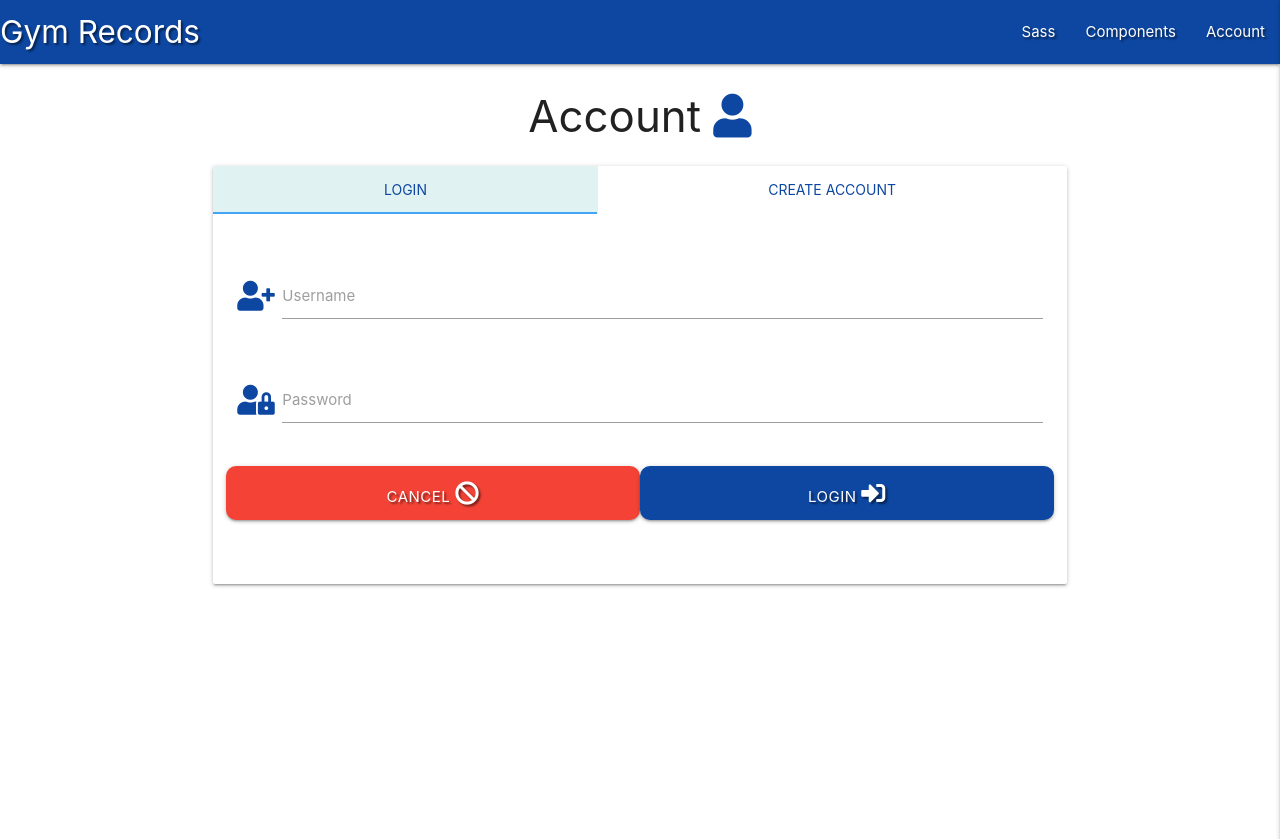
After one commit to kylelawrencedev/gym-records-crud, a Flask app: page /signup in a window 1280 px wide. The commit adds this page. Shown: the top 839 px of the page. Run offline with Flask 2, Linux system fonts and the light colour scheme; some libraries are stand-ins or nearby versions.

Commit message:
Add create account and login template for users

```diff
--- a/app.py
+++ b/app.py
@@ -4,6 +4,7 @@ from flask import (
     redirect, request, session, url_for)
 from flask_pymongo import PyMongo
 from bson.objectid import ObjectId
+from werkzeug.security import generate_password_hash, check_password_hash
 if os.path.exists("env.py"):
     import env
 
@@ -16,6 +17,7 @@ app.secret_key = os.environ.get("SECRET_KEY")
 
 mongo = PyMongo(app)
 
+
 @app.route("/")
 @app.route("/get_overview")
 def get_overview():
@@ -23,6 +25,11 @@ def get_overview():
     return render_template("overview.html", sessions=sessions)
 
 
+@app.route("/signup", methods=["GET", "POST"])
+def account():
+    return render_template("account.html")
+
+
 if __name__ == "__main__":
     app.run(host=os.environ.get("IP"),
             port=int(os.environ.get("PORT")),
--- a/static/css/style.css
+++ b/static/css/style.css
@@ -1,3 +1,16 @@
 .text-shadow {
     text-shadow: 2px 2px 2px rgba(0, 0, 0, 0.5);
 }
+.tabs .tab a:hover, .tabs .tab a.active {
+    background-color: #E0F2F1;
+}
+.tabs .tab a:focus, .tabs .tab a:focus.active {
+    background-color: #E0F2F1;
+}
+.tabs .indicator {
+    background-color: #42A5F5 ;
+}
+.btn-large {
+    border-radius: 10px;
+    padding: 5px;
+}
--- a/static/js/script.js
+++ b/static/js/script.js
@@ -1,3 +1,22 @@
 $(document).ready(function () {
     $('.sidenav').sidenav({edge: "right"});
+    $('.tabs').tabs();
+    /* Code for confirming password was used from
+    http://jsfiddle.net/SirusDoma/ayf832td/
+    */
+    $("#password").on("focusout", function (e) {
+        if ($(this).val() != $("#passwordConfirm").val()) {
+            $("#passwordConfirm").removeClass("valid").addClass("invalid");
+        } else {
+            $("#passwordConfirm").removeClass("invalid").addClass("valid");
+        }
+    });
+
+    $("#passwordConfirm").on("keyup", function (e) {
+        if ($("#password").val() != $(this).val()) {
+            $(this).removeClass("valid").addClass("invalid");
+        } else {
+            $(this).removeClass("invalid").addClass("valid");
+        }
+    });
 });
--- /dev/null
+++ b/templates/account.html
@@ -0,0 +1,96 @@
+{% extends "base.html" %}
+{% block content %}
+
+    <h3 class="center-align">
+        Account <i class="fas fa-user blue-text text-darken-4"></i>
+    </h3>
+
+    <div class="row">
+        <div class="card col s12 m8 offset-m2">
+            <div class="row">
+                <div class="card-tabs">
+                    <ul class="tabs tabs-fixed-width">
+                        <li class="tab"><a href="#test4" class="active blue-text text-darken-4">Login</a></li>
+                        <li class="tab"><a class="blue-text text-darken-4" href="#test5">Create Account</a></li>
+                    </ul>
+                </div>
+            </div>
+            <div class="row">
+                <div class="card-content">
+                    <!-- Sign In-->
+                    <div id="test4">
+                        <form method="POST" action="{{ url_for('account') }}">
+                            <!-- username -->
+                            <div class="row">
+                                <div class="input-field col s12">
+                                    <i class="fas fa-user-plus prefix blue-text text-darken-4"></i>
+                                    <input id="username1" name="username1" type="text" class="validate">
+                                    <label for="username1">Username</label>
+                                </div>
+                            </div>
+                            <!-- password -->
+                            <div class="row">
+                                <div class="input-field col s12">
+                                    <i class="fas fa-user-lock prefix blue-text text-darken-4"></i>
+                                    <input id="password1" name="password1" type="password" class="validate">
+                                    <label for="password1">Password</label>
+                                </div>
+                            </div>
+                            <!-- Sign In & Cancel Button -->
+                            <div class="row">
+                                <button type="submit" class="col s6 btn-large red text-shadow" href="#">
+                                        Cancel <i class="fas fa-ban"></i>
+                                </button>
+                                <button type="submit" class="col s6 btn-large blue darken-4 text-shadow" href="{{ url_for('get_overview') }}">
+                                        Login <i class="fas fa-sign-in-alt"></i>
+                                </button>
+                            </div>
+                        </form>
+                    </div>
+                    <!--Signup-->
+                    <div id="test5">
+                        <form method="POST" action="{{ url_for('account') }}">
+                            <!-- username -->
+                            <div class="row">
+                                <div class="input-field col s12">
+                                    <i class="fas fa-user-plus prefix blue-text text-darken-4"></i>
+                                    <input id="username" name="username" type="text" class="validate">
+                                    <label for="username">Username</label>
+                                </div>
+                                <!-- password -->
+                                <!-- Code taken from http://jsfiddle.net/SirusDoma/ayf832td/-->
+                                <div class="input-field col s12">
+                                    <i class="fas fa-user-lock prefix blue-text text-darken-4"></i>
+                                    <input id="password" type="password" class="validate">
+                                    <label for="password">Password
+                                        <i>(Must be more than 5 characters)</i>
+                                    </label>
+                                </div>
+                                <!--Confirm password-->
+                                <!-- Code taken from http://jsfiddle.net/SirusDoma/ayf832td/-->
+                                <div class="input-field col s12">
+                                    <i class="fas fa-user-check prefix blue-text text-darken-4"></i>
+                                    <input id="passwordConfirm" type="password">
+                                    <label id="lblPasswordConfirm" for="passwordConfirm" data-error="Password not match"
+                                        data-success="Password Match">
+                                        Password <i>(Confirm)</i>
+                                    </label>
+                                </div>
+                            </div>
+                            <!-- signup & cancel button -->
+                            <div class="row">
+                                <button type="submit" class="col s6 btn-large red text-shadow" href="#">
+                                    Cancel <i class="fas fa-ban"></i>
+                                </button>
+                                <button type="submit" class="col s6 btn-large blue darken-4 text-shadow">
+                                    Create Account <i class="fas fa-sign-in-alt"></i>
+                                </button>
+                            </div>
+                        </form>
+                    </div>
+                </div>
+            </div>
+        </div>
+    </div>
+
+{% endblock %}
--- a/templates/base.html
+++ b/templates/base.html
@@ -22,8 +22,7 @@
                 <ul class="right hide-on-med-and-down">
                     <li><a href="#">Sass</a></li>
                     <li><a href="#">Components</a></li>
-                    <li><a href="#">Sign In</a></li>
-                    <li><a href="#">Sign Up</a></li>
+                    <li><a href="{{ url_for('account') }}">Account</a></li>
                 </ul>
             </div>
             </nav>
@@ -33,7 +32,7 @@
                 <li><a href="#">Sass</a></li>
                 <li><a href="#">Components</a></li>
                 <li><a href="#">Sign In</a></li>
-                <li><a href="#">Sign Up</a></li>
+                <li><a href="{{ url_for('account') }}">Sign Up</a></li>
             </ul>
 
     </header>
```
